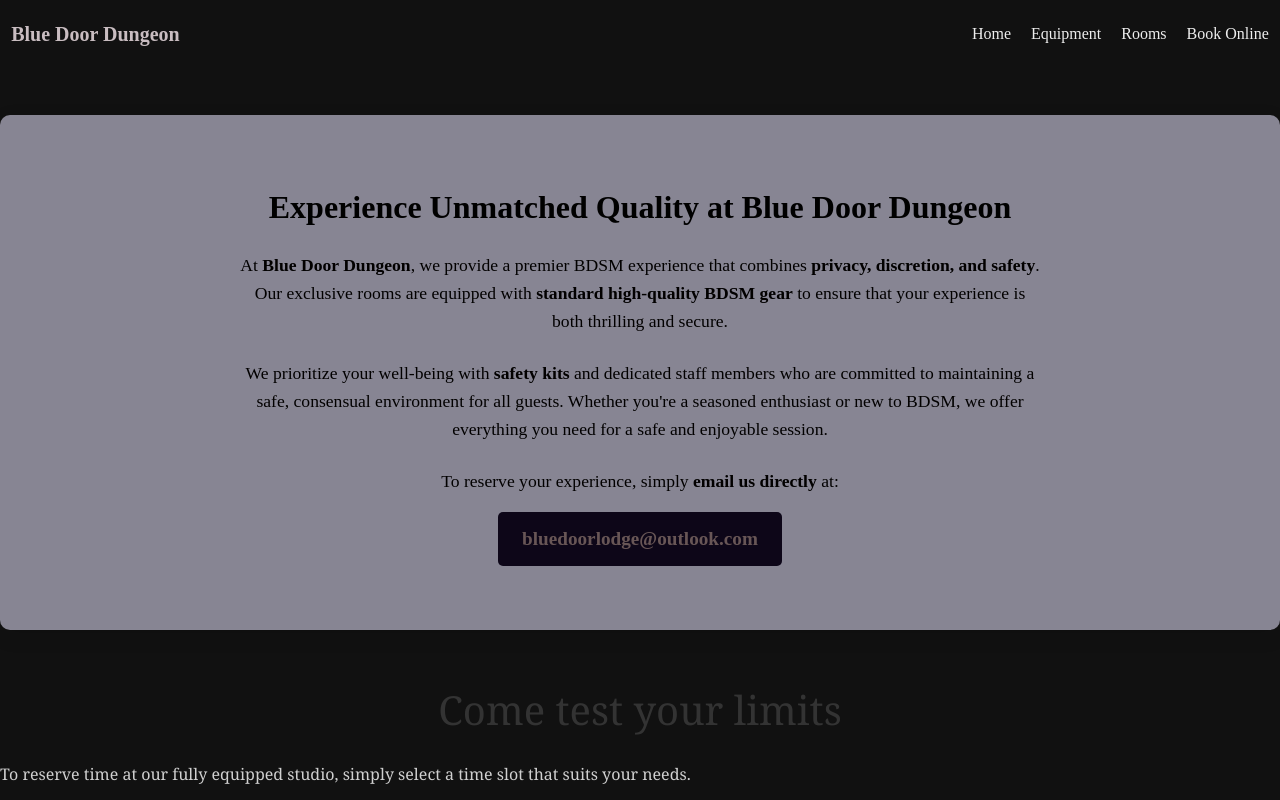
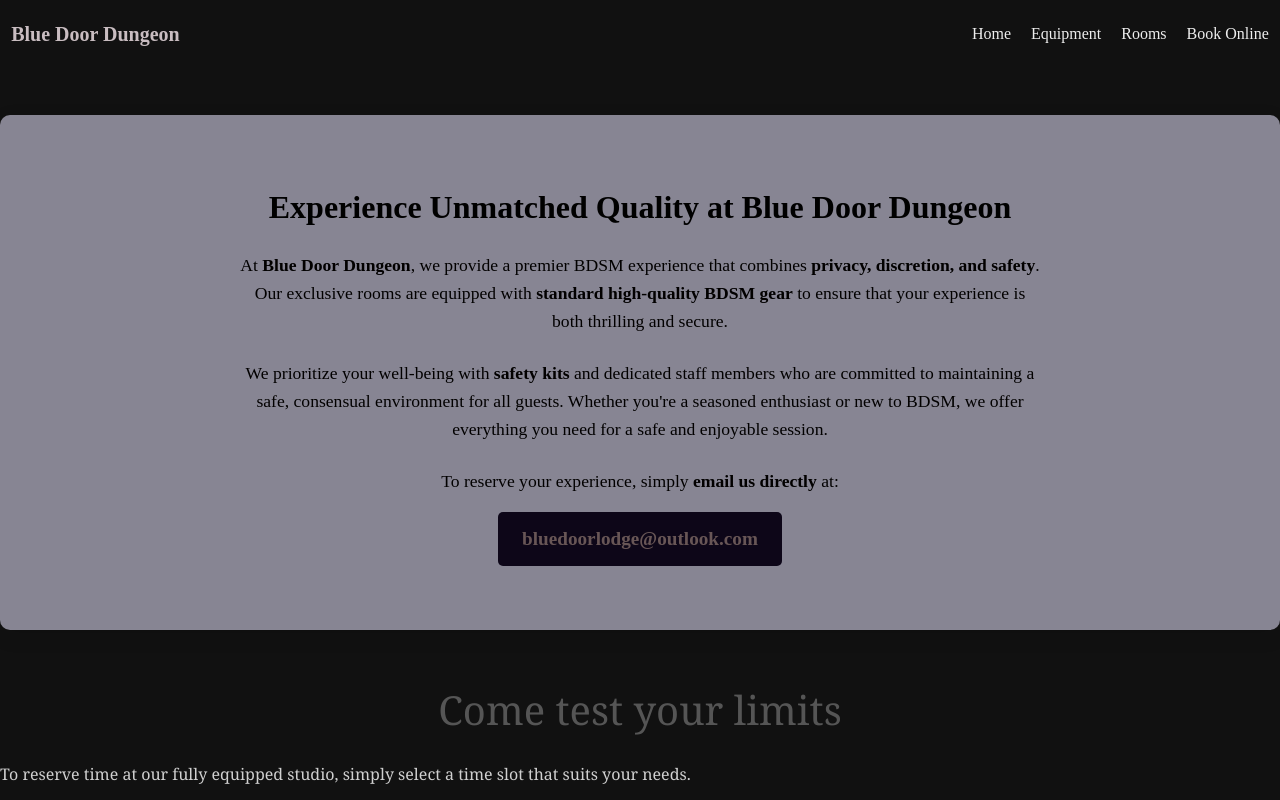
Before and after one commit to bluedoorlodge/bluedoorlodge.com, a plain HTML site: page booking.html in a window 1280 px wide. Shown: the top 800 px of the page. Drawn offline with Linux system fonts and the light colour scheme.

Commit message:
style.css

```diff
--- a/style.css
+++ b/style.css
@@ -608,10 +608,9 @@ footer a:hover {
 .pricing-title {
   font-family: 'Georgia', serif;
   font-size: 2.5rem;
-  font-weight: 600;
   text-align: center;
   margin-bottom: 20px;
-  color: #333;
+  color: #555;
 }
 
 .pricing-description {
```
